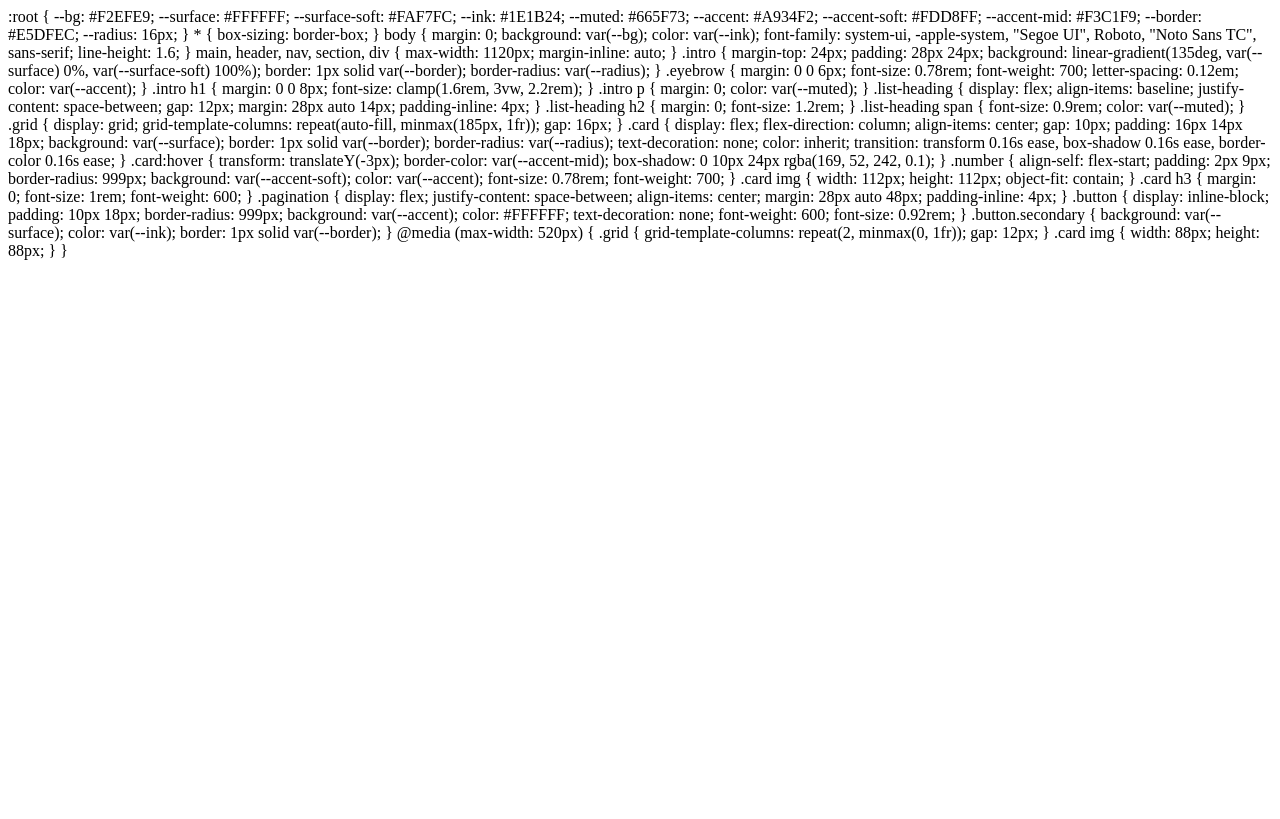
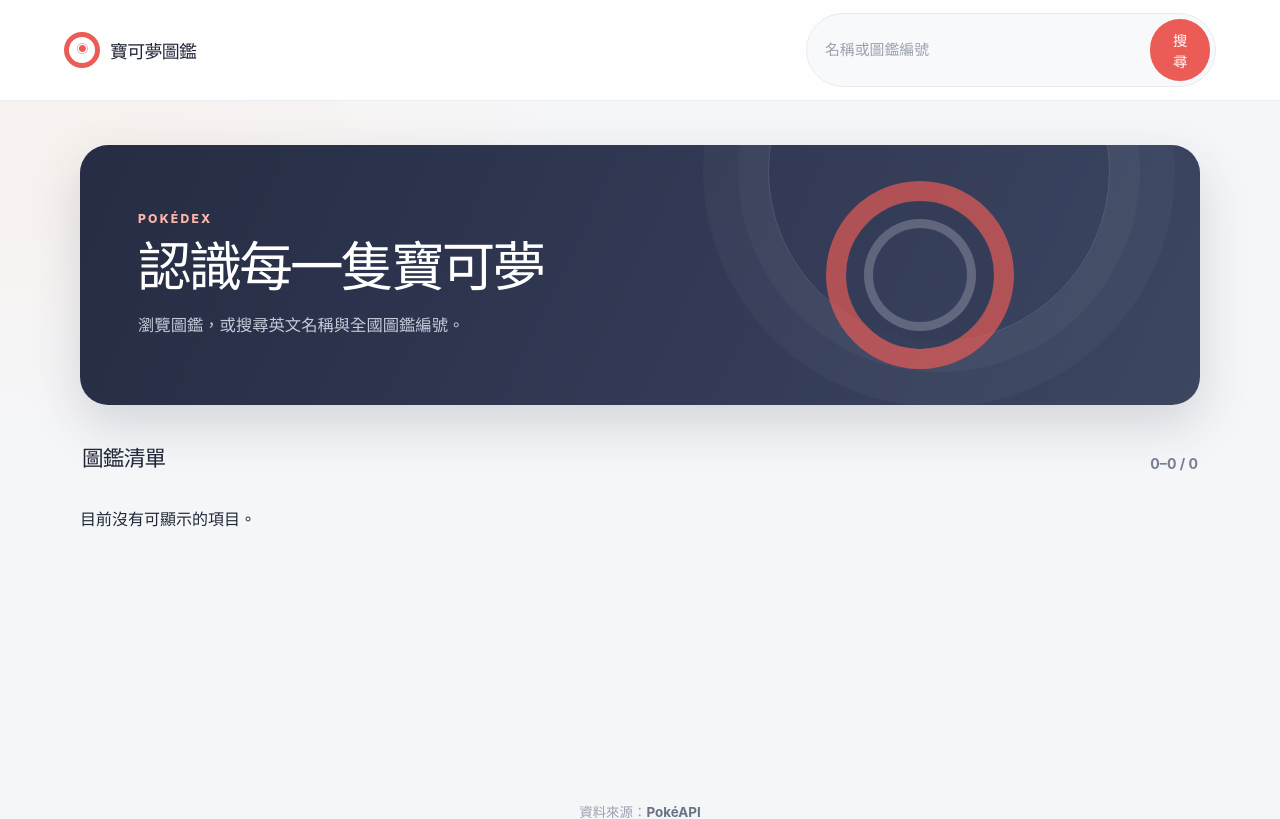
Before and after one commit to meowkadayo-png/poke, a Flask app: page / in a window 1280 px wide. Shown: the top 819 px of the page. Before the commit the page ends 260 px from the top, so only its background shows below. Run offline with Flask 3, Linux system fonts and the light colour scheme.

Commit message:
Add Pokémon index page template

```diff
--- a/templates/index.html
+++ b/templates/index.html
@@ -1,3 +1,27 @@
+{% extends "base.html" %}
+{% block title %}寶可夢圖鑑｜Pokédex{% endblock %}
+{% block content %}
+<section class="intro">
+  <p class="eyebrow">POKÉDEX</p>
+  <h1>認識每一隻寶可夢</h1>
+  <p>瀏覽圖鑑，或搜尋英文名稱與全國圖鑑編號。</p>
+</section>
+<div class="list-heading"><h2>圖鑑清單</h2><span>{{ offset + 1 if total else 0 }}–{{ [offset + pokemon|length, total]|min }} / {{ total }}</span></div>
+<section class="grid" aria-label="寶可夢清單">
+{% for item in pokemon %}
+  <a class="card" href="{{ url_for('detail', identifier=item.id) }}">
+    <span class="number">#{{ "%03d"|format(item.id) }}</span>
+    <img src="{{ item.image }}" alt="{{ item.name }}" loading="lazy">
+    <h3>{{ item.name|capitalize }}</h3>
+  </a>
+{% else %}<p>目前沒有可顯示的項目。</p>{% endfor %}
+</section>
+<nav class="pagination" aria-label="圖鑑分頁">
+  {% if previous %}<a class="button secondary" href="{{ url_for('index', limit=limit, offset=offset-limit) }}">← 上一頁</a>{% else %}<span></span>{% endif %}
+  {% if next_page %}<a class="button" href="{{ url_for('index', limit=limit, offset=offset+limit) }}">下一頁 →</a>{% endif %}
+</nav>
+{% endblock %}
+
 :root {
   --bg: #F2EFE9;
   --surface: #FFFFFF;
```
